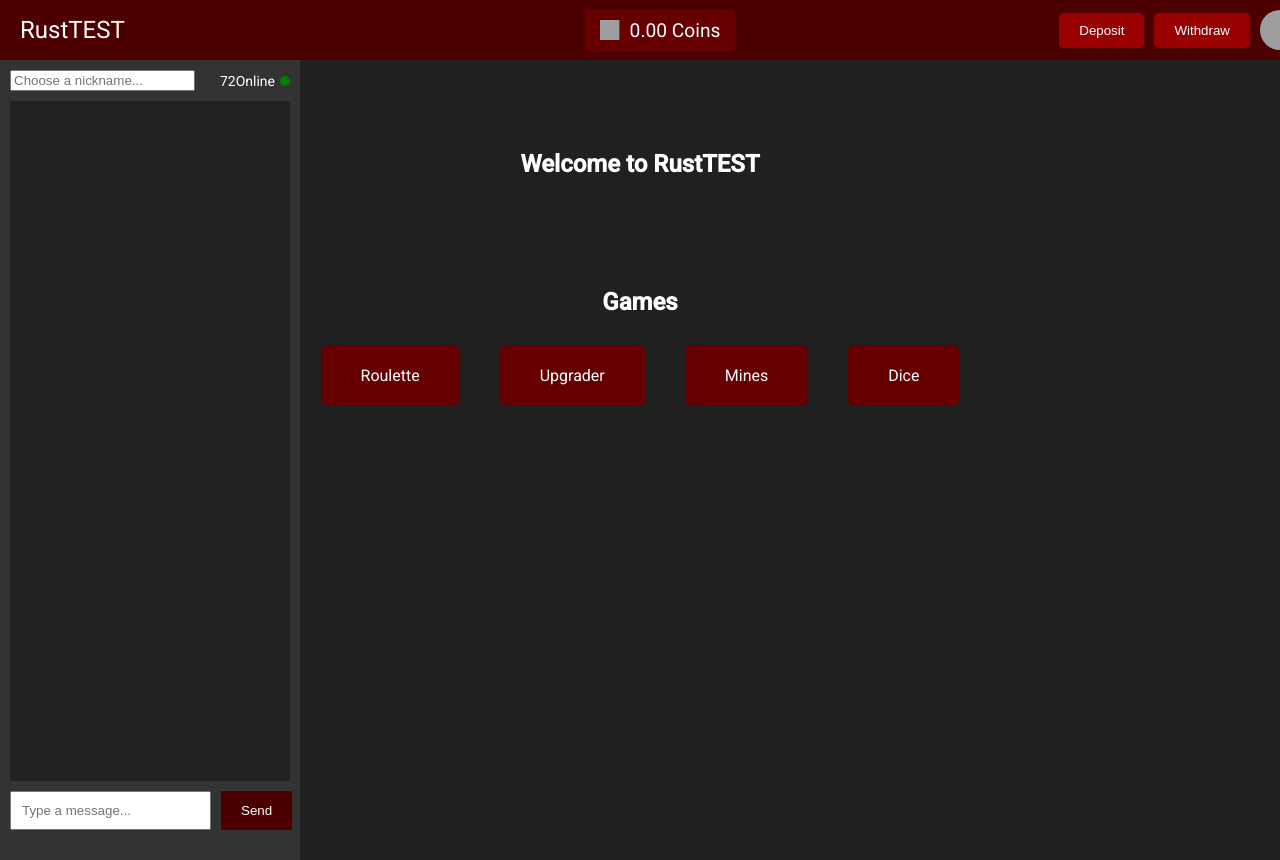
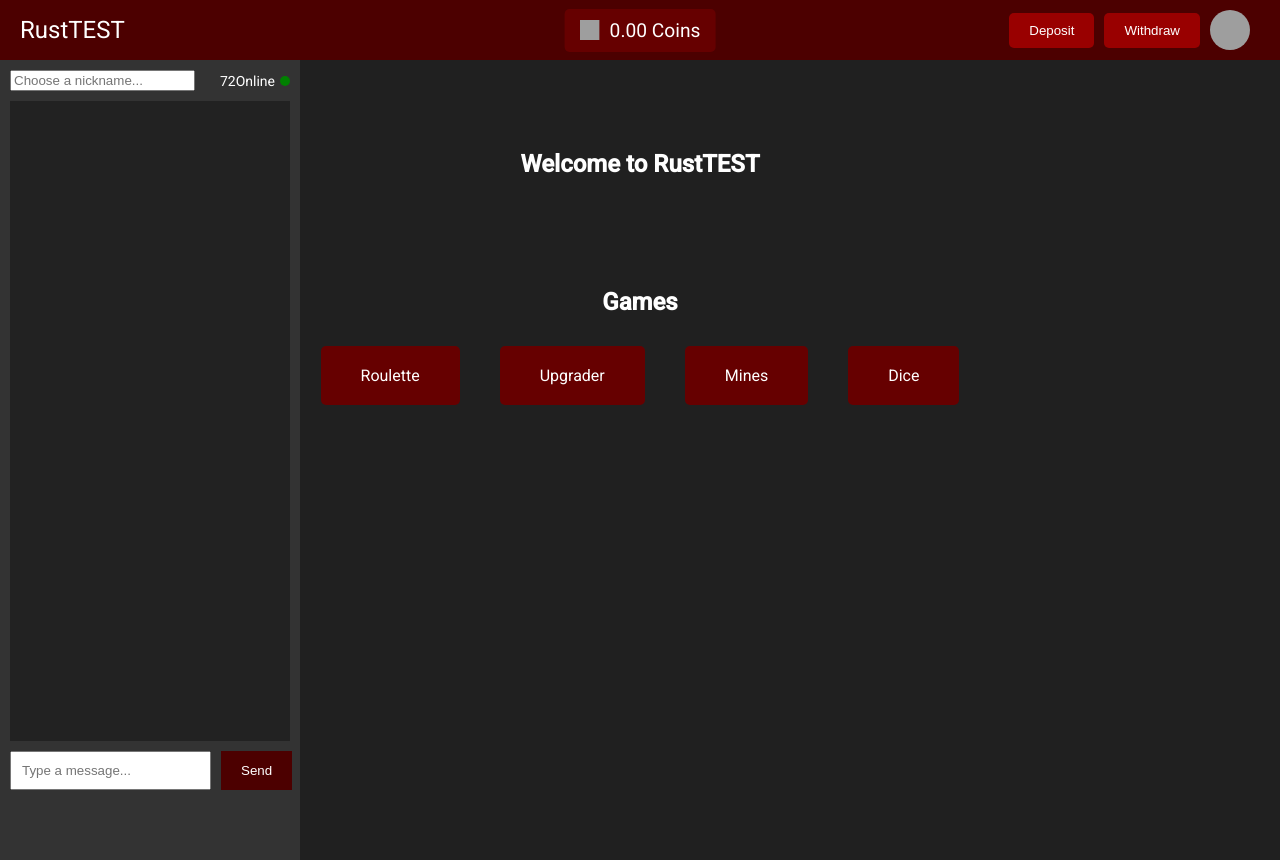
Before and after one commit to sulcovooo/rust, a plain HTML site: page index.html in a window 1280 px wide. Drawn offline with Linux system fonts and the light colour scheme; grey boxes are pictures that could not be loaded.

Commit message:
Update styles.css

```diff
--- a/styles.css
+++ b/styles.css
@@ -14,9 +14,15 @@ header {
     align-items: center;
     position: fixed;
     top: 0;
-    width: 100%;
-    z-index: 1000; /* Zajišťuje, že header zůstane na vrcholu */
+    left: 0;
+    right: 0; /* Ujistěte se, že se šíří napříč celou stránkou */
+    z-index: 1000;
 }
+
+.profile-actions {
+    margin-right: 10px; /* Zajistěte, že na pravé straně je dostatek místa */
+}
+
 
 .chat-container {
     position: fixed;
@@ -137,7 +143,7 @@ header {
 }
 
 .chat-messages {
-    height: calc(100vh - 140px);
+    height: calc(95vh - 140px); /* Upravte hodnotu odpočtu podle výšky headeru a chat-input */
     overflow-y: auto;
     margin: 10px 0;
     padding: 10px;
```
